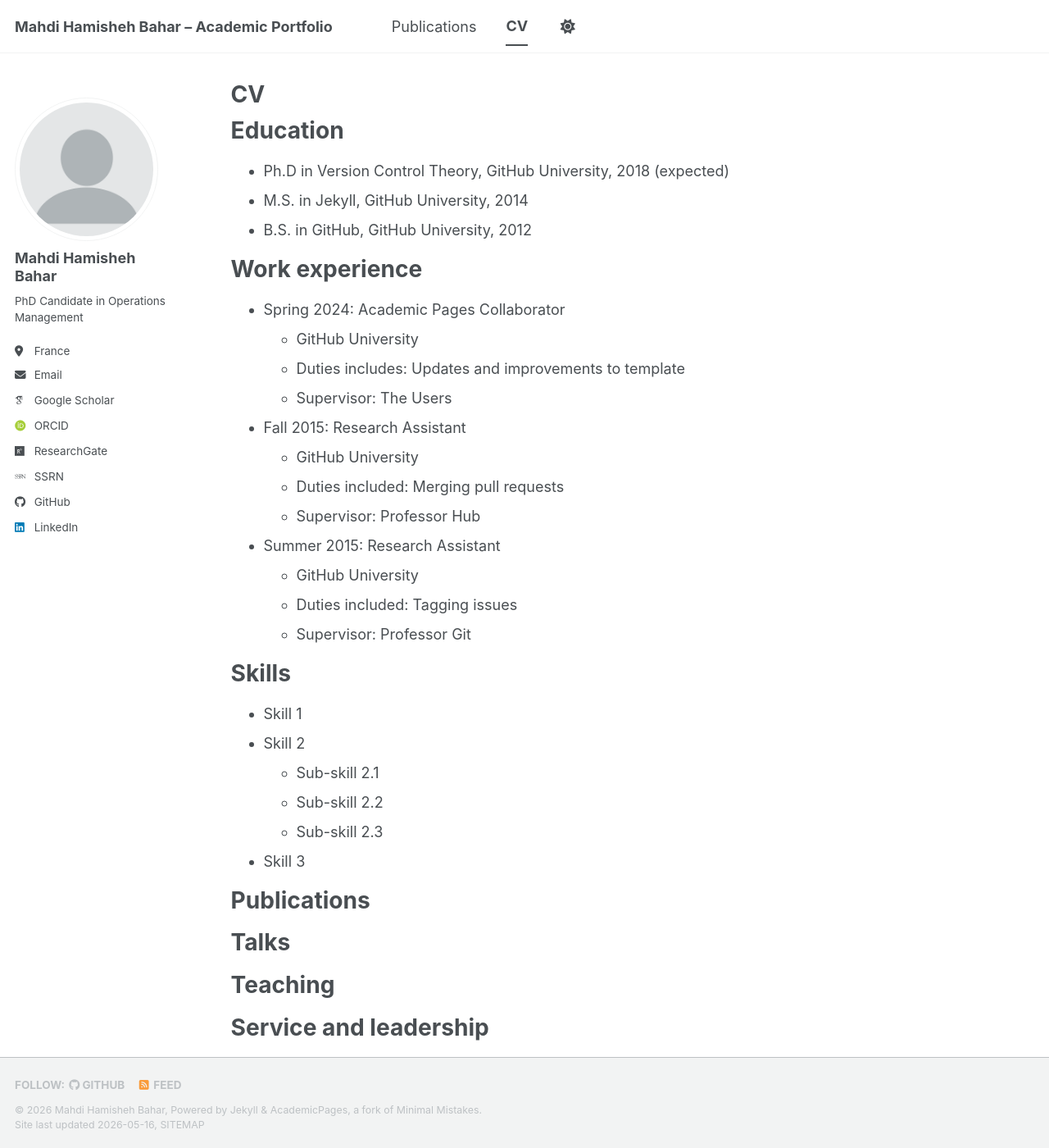
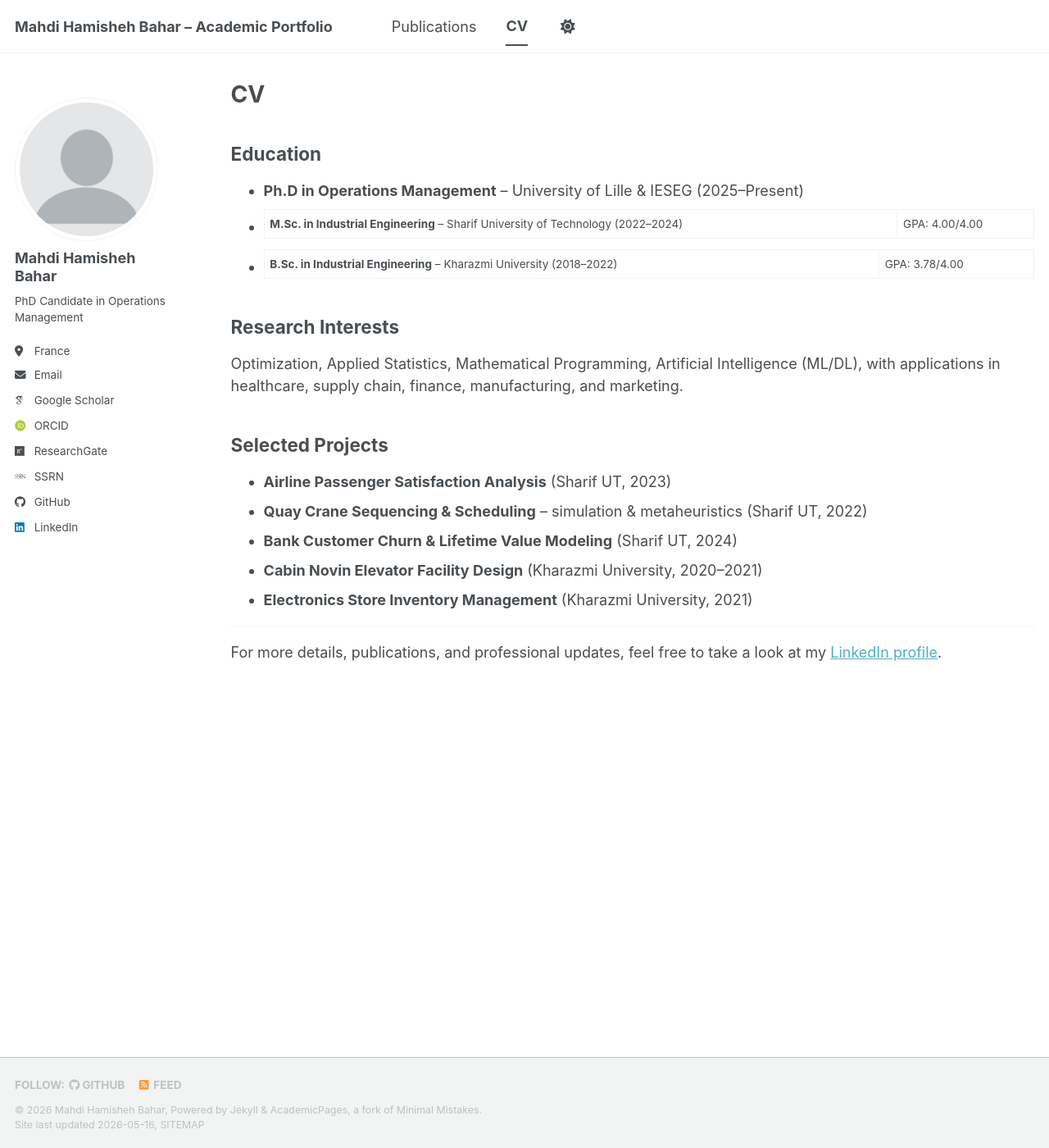
Before and after one commit to Mahdi-Hamisheh-Bahar/Mahdi-Hamisheh-Bahar.github.io, a Jekyll site: the page built from _pages/cv.md, in a window 1280 px wide and 1400 px high. Shown: the whole window at 82% size. Built offline with Jekyll 4.4.1, drawn with Linux system fonts in a browser that asks for light colours; some web fonts are replaced; a script bundle is joined from its source files by our own code; library files that are not in the unit come from our copies.

Commit message:
Update cv.md

```diff
--- a/_pages/cv.md
+++ b/_pages/cv.md
@@ -9,56 +9,21 @@ redirect_from:
 
 {% include base_path %}
 
-Education
-======
-* Ph.D in Version Control Theory, GitHub University, 2018 (expected)
-* M.S. in Jekyll, GitHub University, 2014
-* B.S. in GitHub, GitHub University, 2012
+## Education
+- **Ph.D in Operations Management** – University of Lille & IESEG (2025–Present)
+- **M.Sc. in Industrial Engineering** – Sharif University of Technology (2022–2024) | GPA: 4.00/4.00
+- **B.Sc. in Industrial Engineering** – Kharazmi University (2018–2022) | GPA: 3.78/4.00
 
-Work experience
-======
-* Spring 2024: Academic Pages Collaborator
-  * GitHub University
-  * Duties includes: Updates and improvements to template
-  * Supervisor: The Users
+## Research Interests
+Optimization, Applied Statistics, Mathematical Programming, Artificial Intelligence (ML/DL), with applications in healthcare, supply chain, finance, manufacturing, and marketing.
 
-* Fall 2015: Research Assistant
-  * GitHub University
-  * Duties included: Merging pull requests
-  * Supervisor: Professor Hub
+## Selected Projects
+- **Airline Passenger Satisfaction Analysis** (Sharif UT, 2023)
+- **Quay Crane Sequencing & Scheduling** – simulation & metaheuristics (Sharif UT, 2022)
+- **Bank Customer Churn & Lifetime Value Modeling** (Sharif UT, 2024)
+- **Cabin Novin Elevator Facility Design** (Kharazmi University, 2020–2021)
+- **Electronics Store Inventory Management** (Kharazmi University, 2021)
 
-* Summer 2015: Research Assistant
-  * GitHub University
-  * Duties included: Tagging issues
-  * Supervisor: Professor Git
+---
 
-Skills
-======
-* Skill 1
-* Skill 2
-  * Sub-skill 2.1
-  * Sub-skill 2.2
-  * Sub-skill 2.3
-* Skill 3
-
-Publications
-======
-  <ul>{% for post in site.publications reversed %}
-    {% include archive-single-cv.html %}
-  {% endfor %}</ul>
-
-Talks
-======
-  <ul>{% for post in site.talks reversed %}
-    {% include archive-single-talk-cv.html  %}
-  {% endfor %}</ul>
-
-Teaching
-======
-  <ul>{% for post in site.teaching reversed %}
-    {% include archive-single-cv.html %}
-  {% endfor %}</ul>
-
-Service and leadership
-======
-* Currently signed in to 43 different slack teams
+For more details, publications, and professional updates, feel free to take a look at my [LinkedIn profile](https://www.linkedin.com/in/mahdi-hamisheh-bahar-426bb3213/).
```
